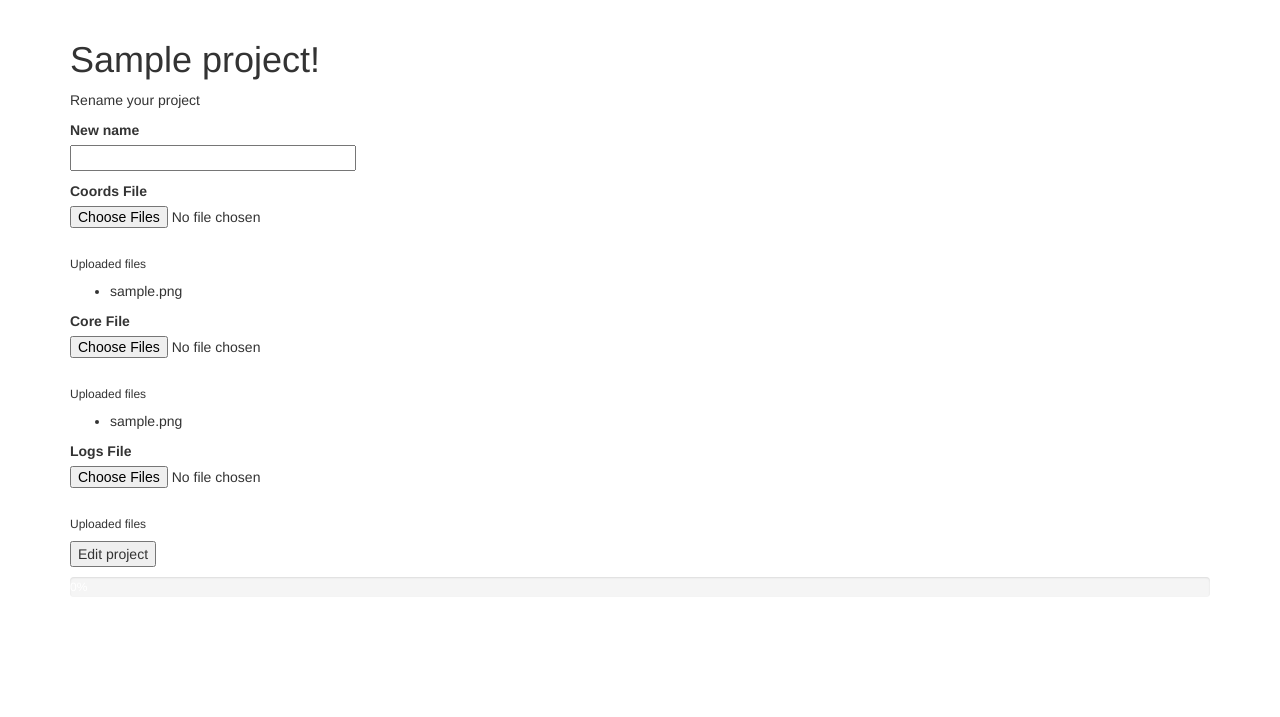
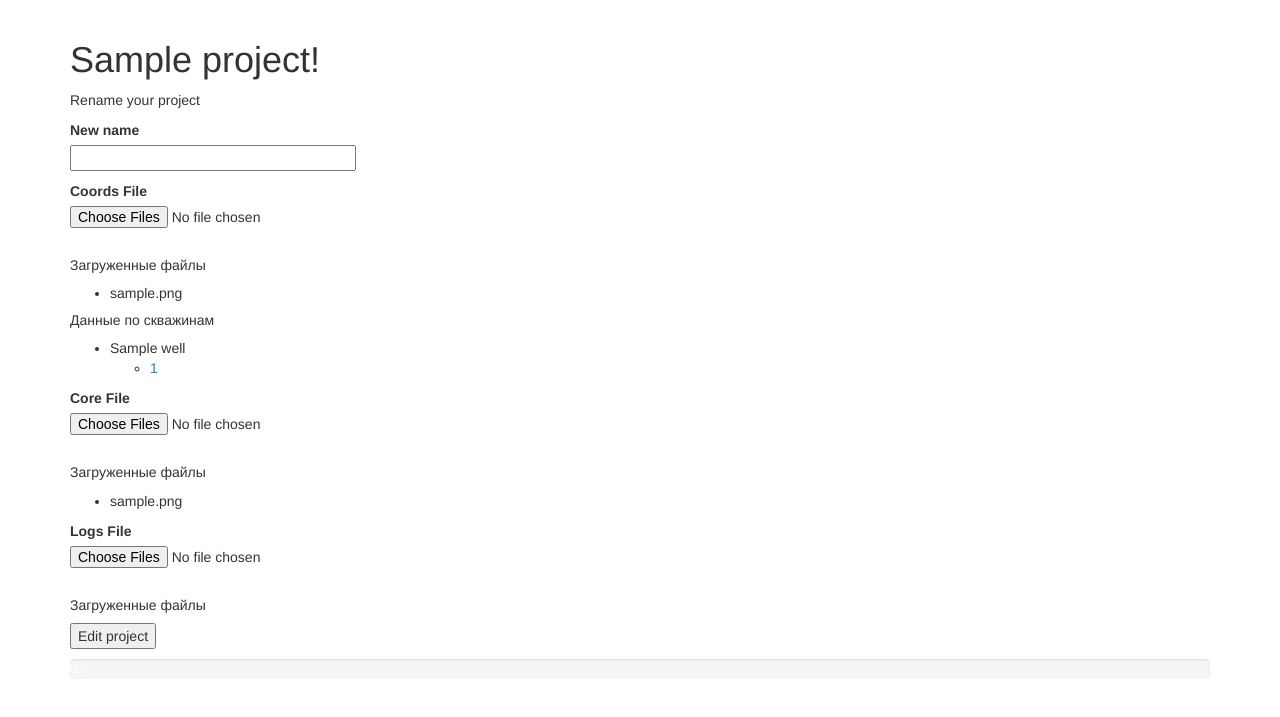
Before and after one commit to kpfu-ses/uvo-reserves-demo, a Flask app: a page that uses app/templates/base.html in a window 1280 px wide. Shown: the part 50-767 px from the top of the page. Run offline with Flask 2, Linux system fonts and the light colour scheme; a user stored in the database is signed in; tables that the repository leaves empty hold one stand-in row (values such as "Sample post"); data that the repository does not hold is empty; some libraries are stand-ins or nearby versions.

Commit message:
coords view

```diff
--- a/app/dto.py
+++ /dev/null
@@ -1,5 +0,0 @@
-class ProjectFiles:
-    def __init__(self, project):
-        self.coords_list = project.coords()
-        self.logs_list = project.logs()
-        self.core_list = project.core()
--- a/app/models.py
+++ b/app/models.py
@@ -77,6 +77,9 @@ class Project(db.Model):
     def logs(self):
         return Logs.query.filter_by(project_id=self.id)
 
+    def wells(self):
+        return Well.query.filter_by(project_id=self.id)
+
     def __repr__(self):
         return 'Project {}'.format(self.name)
 
@@ -84,6 +87,17 @@ class Project(db.Model):
 class Well(db.Model):
     id = db.Column(db.Integer, primary_key=True)
     name = db.Column(db.String(128))
+    project_id = db.Column(db.Integer, db.ForeignKey('project.id'))
+
+    def coords(self):
+        return Coords.query.filter_by(well_id=self.id)
+
+    def core(self):
+        return Core.query.filter_by(well_id=self.id)
+
+    def logs(self):
+        return Logs.query.filter_by(well_id=self.id)
+
 
 
 # координаты
--- a/app/routes.py
+++ b/app/routes.py
@@ -2,11 +2,11 @@ from flask import render_template, flash, redirect, url_for, request
 from flask_login import current_user, login_user, logout_user, login_required
 from werkzeug.urls import url_parse
 
-from app.models import User, Project
+from app.models import User, Project, Core, Coords, Logs
 from app import app, db
-from app.forms import LoginForm, RegistrationForm, ProjectForm, ProjectEditForm, ResetPasswordRequestForm, ResetPasswordForm
+from app.forms import LoginForm, RegistrationForm, ProjectForm, ProjectEditForm,\
+    ResetPasswordRequestForm, ResetPasswordForm
 from app.services import save_project, add_user, edit_project
-from app.dto import ProjectFiles
 from app.email import send_password_reset_email
 
 
@@ -34,18 +34,6 @@ def login():
     return render_template('login.html', title='Log In', form=form)
 
 
-@app.route('/profile', methods=['GET', 'POST'])
-@login_required
-def profile():
-    form = ProjectForm()
-    if form.validate_on_submit():
-        save_project(form.name.data)
-        return redirect(url_for('profile'))
-    user = User.query.filter_by(username=current_user.username).first()
-    projects = user.projects()
-    return render_template('profile.html', title='Profile', form=form, projects=projects)
-
-
 @app.route('/logout')
 def logout():
     logout_user()
@@ -61,17 +49,6 @@ def register():
         add_user(form)
         return redirect(url_for('login'))
     return render_template('register.html', title='Register', form=form)
-
-
-@app.route('/project/<name>', methods=['GET', 'POST'])
-@login_required
-def work_project(name):
-    form = ProjectEditForm()
-    project = Project.query.filter_by(name=name).first()
-    if form.validate_on_submit():
-        edit_project(form, project)
-        return redirect(url_for('profile'))
-    return render_template('project.html', project=project, form=form, project_files=ProjectFiles(project))
 
 
 @app.route('/reset_password_request', methods=['GET', 'POST'])
@@ -102,4 +79,34 @@ def reset_password(token):
         db.session.commit()
         flash('Your password has been reset.')
         return redirect(url_for('login'))
-    return render_template('reset_password.html', form=form)
+    return render_template('reset_password.html', title='Reset Password', form=form)
+
+
+@app.route('/profile', methods=['GET', 'POST'])
+@login_required
+def profile():
+    form = ProjectForm()
+    if form.validate_on_submit():
+        save_project(form.name.data)
+        return redirect(url_for('profile'))
+    user = User.query.filter_by(username=current_user.username).first()
+    projects = user.projects()
+    return render_template('profile.html', title='Profile', form=form, projects=projects)
+
+
+@app.route('/project/<name>', methods=['GET', 'POST'])
+@login_required
+def work_project(name):
+    form = ProjectEditForm()
+    project = Project.query.filter_by(name=name).first()
+    if form.validate_on_submit():
+        edit_project(form, project)
+        return redirect(url_for('profile'))
+    return render_template('project.html', title='Edit Project', project=project, form=form)
+
+
+@app.route('/coords/<coords_id>', methods=['GET'])
+@login_required
+def coords(coords_id):
+    coords = Coords.query.filter_by(id=coords_id).first()
+    return render_template('coords.html', title='Coords', coords=coords)
--- a/app/templates/base.html
+++ b/app/templates/base.html
@@ -3,7 +3,7 @@
    {% if title %}
       {{ title }}
    {% else %}
-      <title>Welcome to Flask app</title>
+      Welcome to uvo-reserves app
    {% endif %}
 {% endblock %}
 
--- a/app/templates/project.html
+++ b/app/templates/project.html
@@ -15,22 +15,33 @@
         <p>
             {{ form.coords_file.label }}<br>
             {{ form.coords_file }}<br>
-            <h6>Uploaded files</h6>
-            <ul>{% for coords in project_files.coords_list %}
+            <h5>Загруженные файлы</h5>
+            <ul>{% for coords in  project.coords() %}
                 <li><span>{{ coords.filepath }}</span></li>
             {% endfor %}</ul>
+
+            <h5>Данные по скважинам</h5>
+            <ul>{% for well in project.wells() %}
+                <li><span>{{ well.name }}</span></li>
+                <ul>{% for coords in well.coords() %}
+                    <li>
+                        <a href="{{ url_for('coords', coords_id=coords.id) }}">{{ coords.id }}</a>
+                    </li>
+                {% endfor %}</ul>
+            {% endfor %}</ul>
+
         <p>
             {{ form.core_file.label }}<br>
             {{ form.core_file }}<br>
-            <h6>Uploaded files</h6>
-            <ul>{% for core in project_files.core_list %}
+            <h5>Загруженные файлы</h5>
+            <ul>{% for core in project.core() %}
                 <li><span>{{ core.filepath }}</span></li>
             {% endfor %}</ul>
         <p>
             {{ form.logs_file.label }}<br>
             {{ form.logs_file }}<br>
-            <h6>Uploaded files</h6>
-             <ul>{% for logs in project_files.logs_list %}
+            <h5>Загруженные файлы</h5>
+             <ul>{% for logs in project.logs() %}
                 <li><span>{{ logs.filepath }}</span></li>
             {% endfor %}</ul>
         <p>{{ form.submit() }}</p>
--- a/app/util.py
+++ b/app/util.py
@@ -8,4 +8,6 @@ def save_async_file(file, filename, app):
 
 
 def save_file(file, filename, app):
-    Thread(target=save_async_file, args=(file, filename, app)).start()
+    file.save(os.path.join(app.config['UPLOAD_FOLDER'], filename))
+
+    # Thread(target=save_async_file, args=(file, filename, app)).start()
```
Also changed, not shown: app/parser.py (added, +10 -0 lines), app/services.py (+19 -2 lines), app/templates/coords.html (added, +16 -0 lines).
